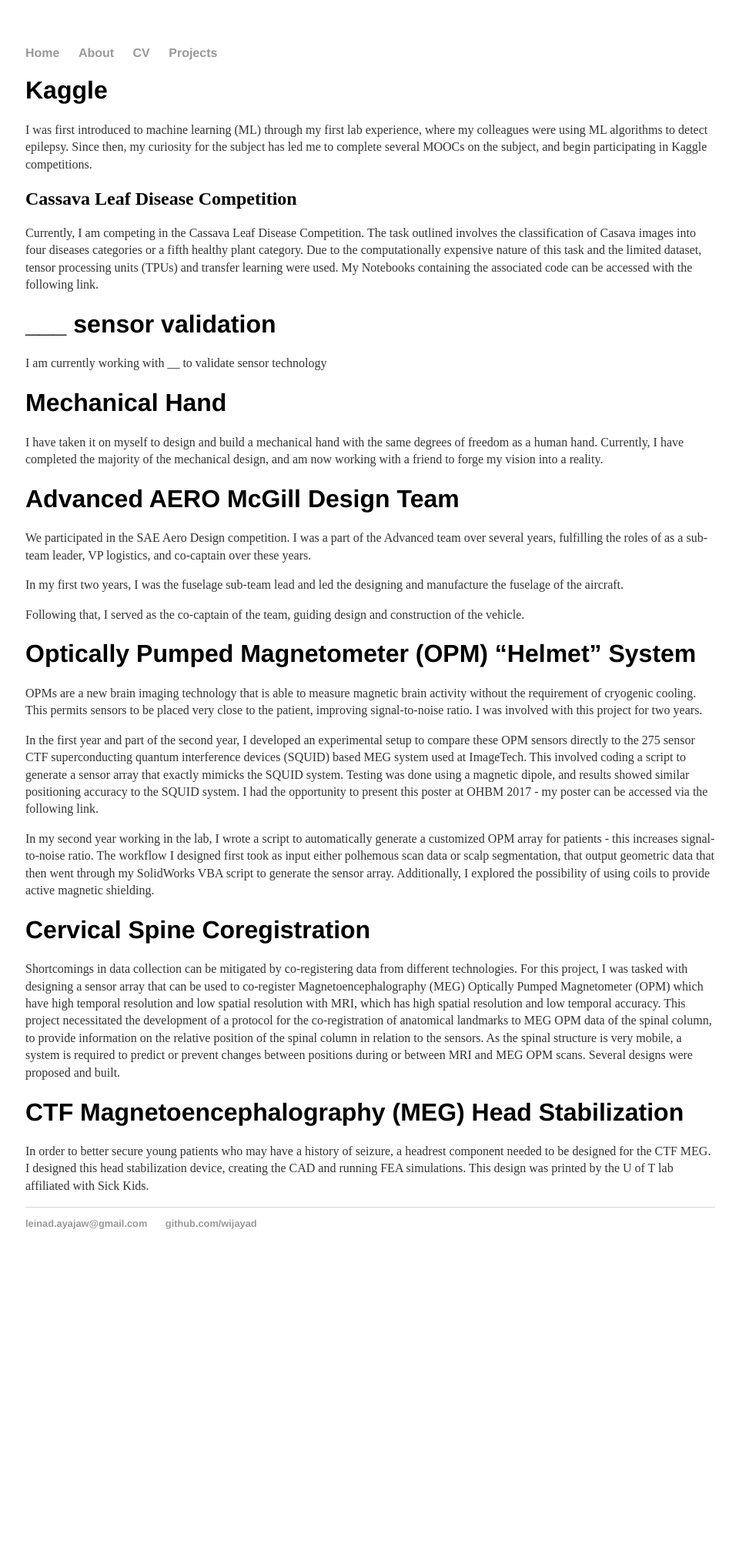
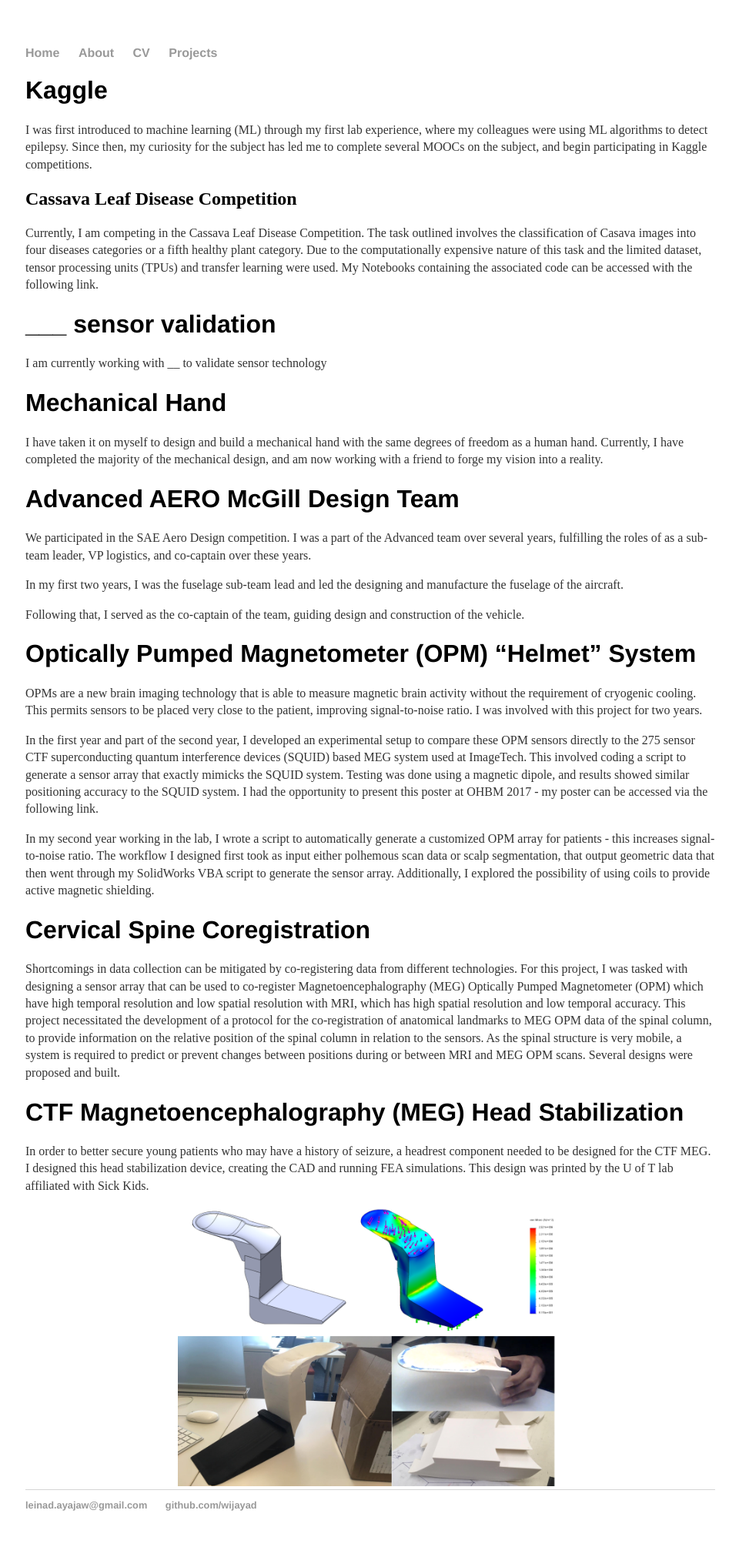
Before and after one commit to wijayad/wijayad.github.io, a Jekyll site: the page built from Projects/index.md, in a window 1280 px wide. Shown: the whole page at 77% size, without its empty margins (159-1119 px from the left). Built offline with Jekyll 4.4.1, drawn with Linux system fonts in a browser that asks for light colours; before the commit the page ends 1657 px from its top, so only the background shows below that.

Commit message:
Update index.md

```diff
--- a/Projects/index.md
+++ b/Projects/index.md
@@ -43,3 +43,5 @@ Shortcomings in data collection can be mitigated by co-registering data from dif
 # CTF Magnetoencephalography (MEG) Head Stabilization
 
 In order to better secure young patients who may have a history of seizure, a headrest component needed to be designed for the CTF MEG. I designed this head stabilization device, creating the CAD and running FEA simulations. This design was printed by the U of T lab affiliated with Sick Kids.
+
+<center><img src="/files/head_stabilzer.png" alt="title" width = "500"/></center>
```
